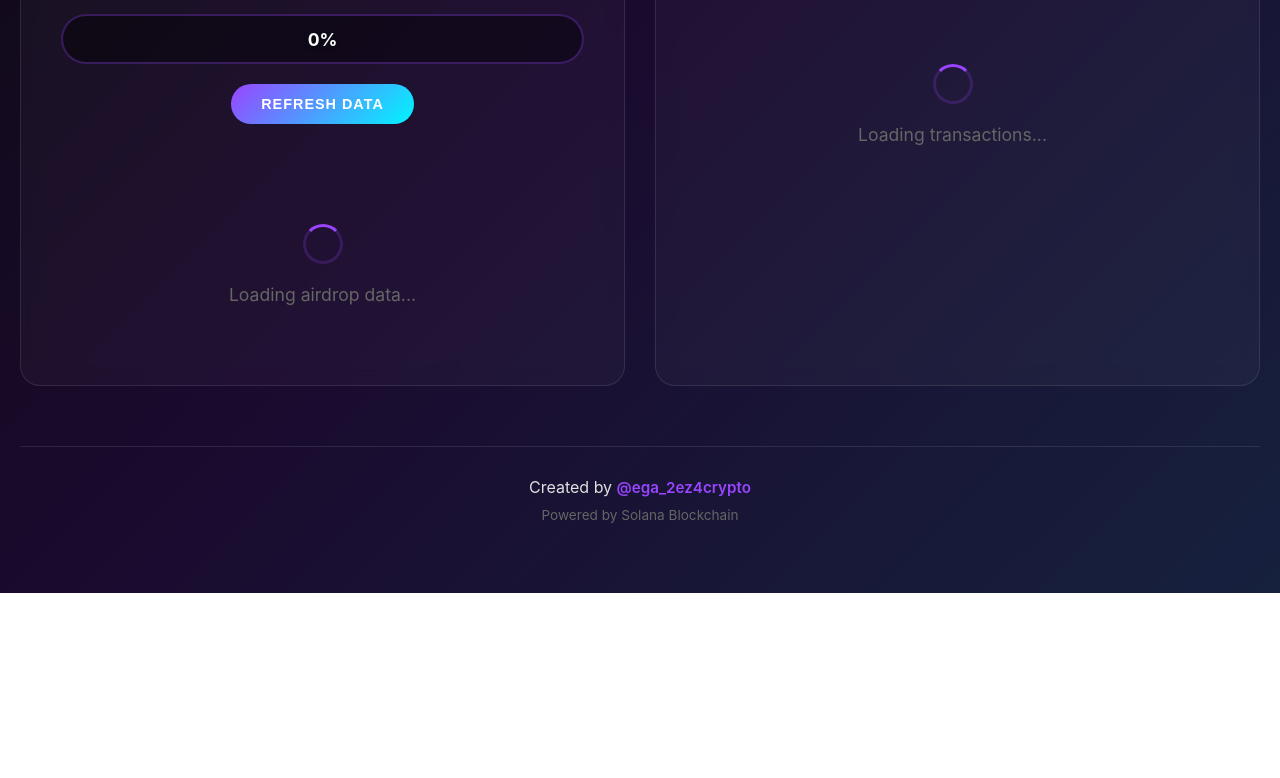
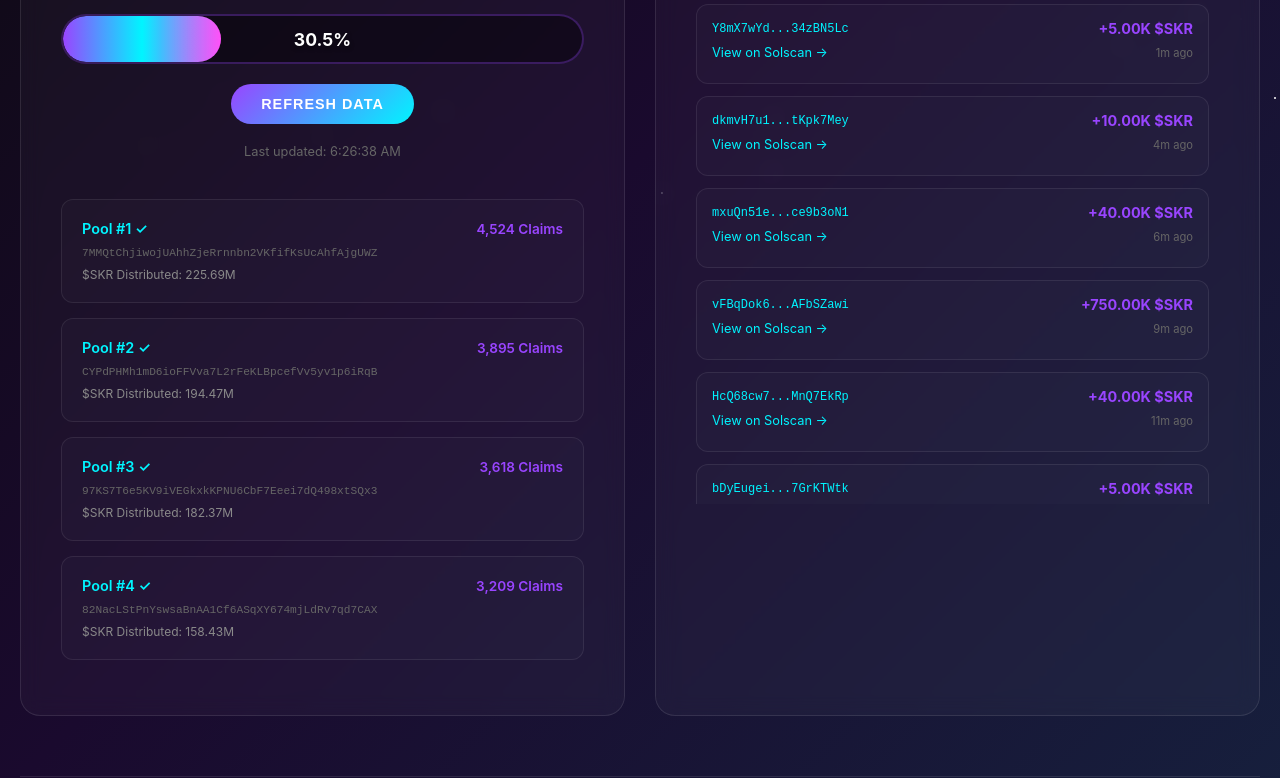
Before and after one commit to egawizard/-SKR-CLAIMERS, a plain HTML site: page index.html in a window 1280 px wide. Shown: the part 608-1386 px from the top of the page. Before the commit the page ends 1201 px from the top, so only its background shows below. Drawn offline with Linux system fonts and the light colour scheme.

Commit message:
Update index.html

```diff
--- a/index.html
+++ b/index.html
@@ -845,4 +845,29 @@
                 }).join('');
 
                 const now = new Date();
-                document.getElementById('lastUpdate').textContent = `Last updated: ${now.
+                document.getElementById('lastUpdate').textContent = `Last updated: ${now.toLocaleTimeString()}`;
+                statusText.textContent = 'LIVE';
+                isLoading = false;
+                refreshBtn.disabled = false;
+            }, 1000);
+        }
+
+        createStars();
+
+        setTimeout(() => {
+            fetchClaimData();
+            updateLiveTransactions();
+        }, 500);
+
+        setInterval(() => {
+            if (!isLoading) {
+                fetchClaimData();
+            }
+        }, 120000);
+
+        setInterval(() => {
+            updateLiveTransactions();
+        }, 20000);
+    </script>
+</body>
+</html>
```
